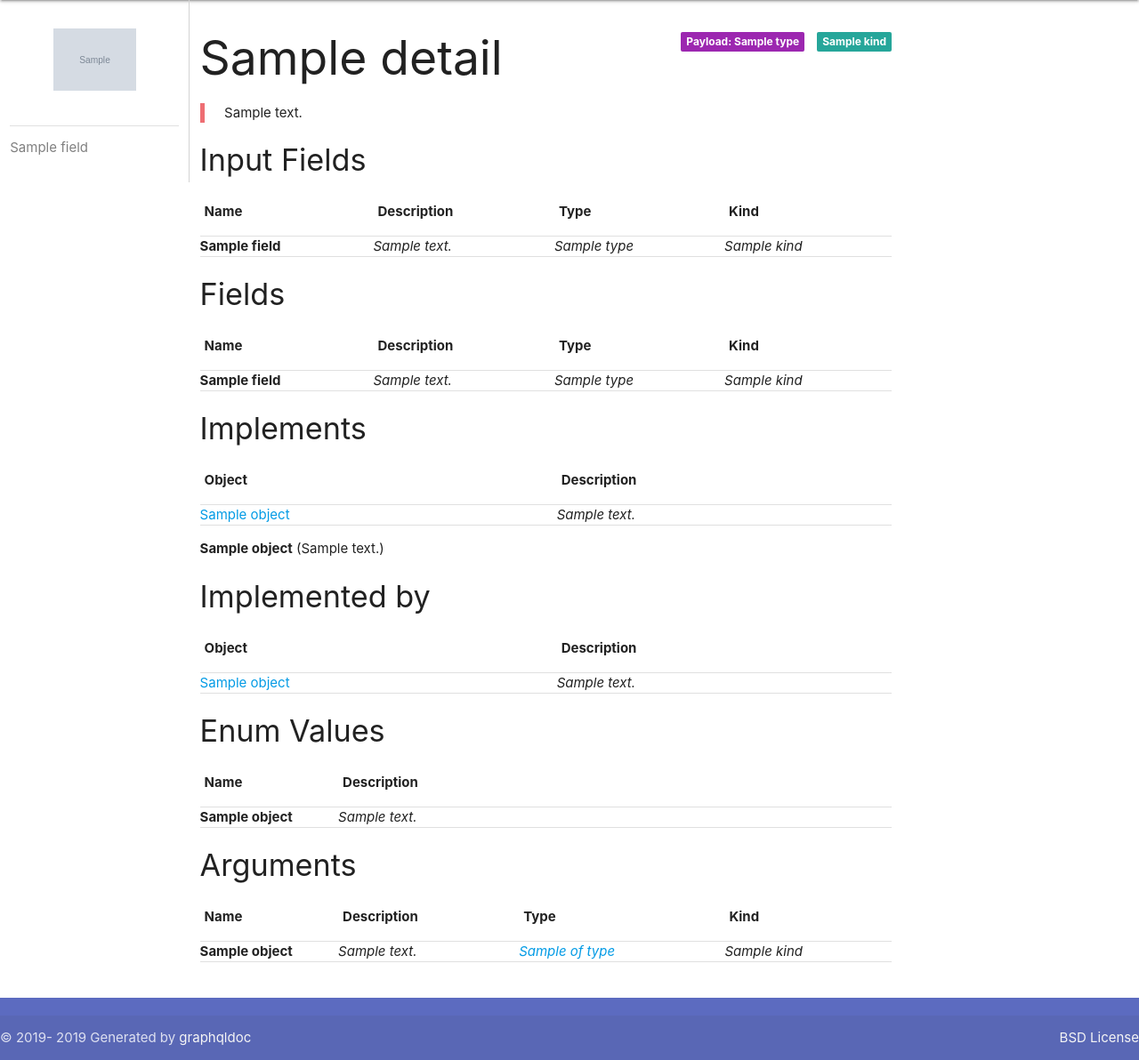
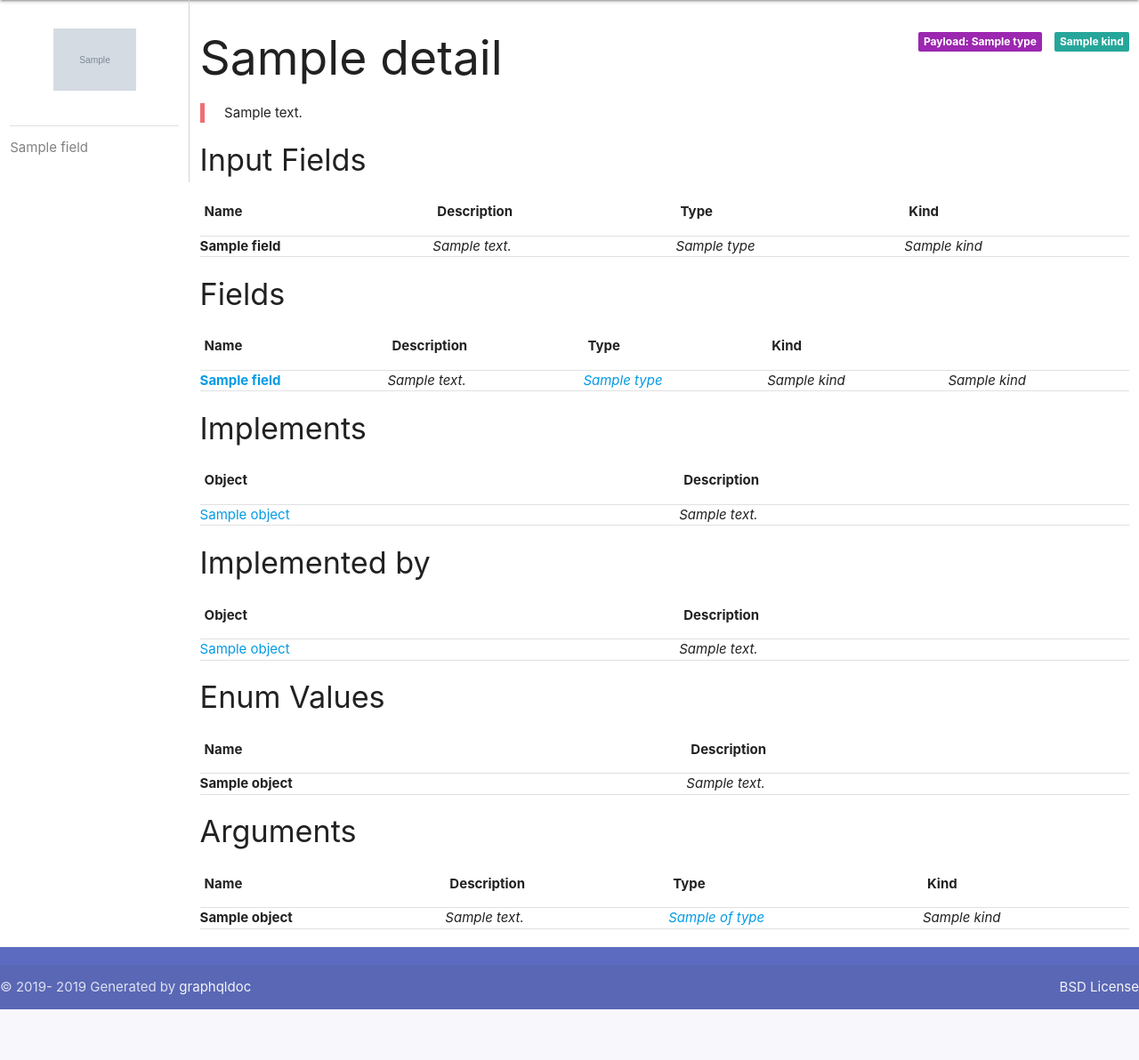
Before and after one commit to thecylax/django-graphqldoc, a Django app: template graphqldoc/templates/index.html in a window 1280 px wide. Shown: the part 64-1256 px from the top of the page at 89% size. After the commit the page ends 1199 px from the top, so only its background shows below. Run offline with Django 3.2, Linux system fonts and the light colour scheme; the template is opened without the code that fills it: most values are stand-ins (such as "Sample title", 1, 10 or a date in 2020); grey boxes marked "Sample" are stand-in pictures.

Commit message:
FIX template fields

```diff
--- a/graphqldoc/templates/index.html
+++ b/graphqldoc/templates/index.html
@@ -3,9 +3,6 @@
 {% block sidenav %} {% include 'sidenav.html' %}  {% endblock %}
 
 {% block content %}
-<div class="row">
-    <!-- Detalhes -->
-    <div class="col s9 section">
 <h2>
     {{ detail.name }}
     {% if detail.kind %}
@@ -22,7 +19,6 @@
     {% endif %}
 </h2>
 <blockquote>{{ detail.description }}</blockquote>
-
 
 {% if detail.inputFields %}
 <h4>Input Fields</h4>
@@ -62,9 +58,22 @@
     <tbody>
         {% for field in detail.fields %}
         <tr>
-                    <td><b>{{ field.name }}</b></td>
+            <td>
+                <a href="{%url 'graphqldoc:detail' field.name %}">
+                    <b>{{ field.name }}</b>
+                </a>
+            </td>
             <td><i>{{ field.description }}</i></td>
-                    <td><i>{{ field.type.name }}</i></td>
+            <td>
+                {% if field.type.name %}
+                <a href="{%url 'graphqldoc:detail' field.type.name %}">
+                    <i>{{ field.type.name }}</i>
+                </a>
+                {% else %}
+                <i>{{ field.type.name }}</i>
+                {% endif %}
+            </td>
+            <td><i>{{ field.type.kind }}</i></td>
             <td><i>{{ field.type.kind }}</i></td>
         </tr>
         {% endfor %}
@@ -90,12 +99,6 @@
         {% endfor %}
     </tbody>
 </table>
-
-        <ul>
-            {% for object in detail.interfaces %}
-            <li><b>{{ object.name }}</b> ({{ object.description }})</li>
-            {% endfor %}
-        </ul>
 {% endif %}
 
 {% if detail.possibleTypes %}
@@ -123,7 +126,7 @@
 <table class="compact-table">
     <thead>
         <tr>
-                    <th style="width: 20%">Name</th>
+            <th>Name</th>
             <th>Description</th>
         </tr>
     </thead>
@@ -136,7 +139,6 @@
         {% endfor %}
     </tbody>
 </table>
-
 {% endif %}
 
 {% if detail.args %}
@@ -144,7 +146,7 @@
 <table class="compact-table">
     <thead>
         <tr>
-                    <th style="width: 20%">Name</th>
+            <th>Name</th>
             <th>Description</th>
             <th>Type</th>
             <th>Kind</th>
@@ -169,7 +171,5 @@
     </tbody>
 </table>
 {% endif %}
-    </div>
-</div>
 
 {% endblock %}
```
Lines whose indentation alone changed are shown as unchanged.
